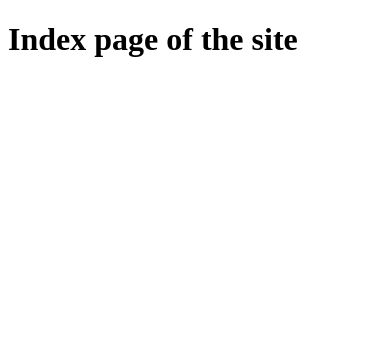
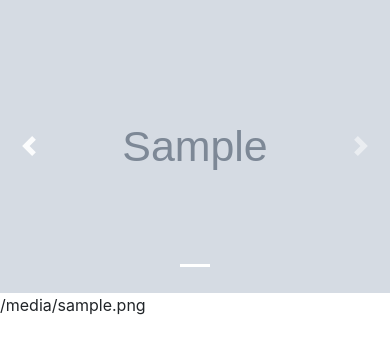
Before and after one commit to Trainzack/MarkTime, a Django app: page /MarkTime/ in a window 390 px wide. Shown: the top 354 px of the page. Run offline with Django 3.2, Linux system fonts and the light colour scheme; tables that the repository leaves empty hold one stand-in row (values such as "Sample post"); grey boxes marked "Sample" are stand-in pictures; some libraries are stand-ins or nearby versions.

Commit message:
Worked on Base and index templates
The Base Template is now a working version. It still needs to have the navbar put into it though.

The index template has been started. So far it only contains a carousel for different front-page BandPictures. It auto populates the carousel and works correctly atm.

```diff
--- a/MarkTimeSite/MarkTimeApp/templates/MarkTimeApp/Base.html
+++ b/MarkTimeSite/MarkTimeApp/templates/MarkTimeApp/Base.html
@@ -1,12 +1,21 @@
-<!-- This is the base html that will go into every single page of the site-->
-{% load static %}
-<!DOCTYPE html>
+<!doctype html>
 <html lang="en">
-<head>
-    <meta charset="UTF-8">
-    <title>MarkTIme</title>
-</head>
-<body>
-    {% block content %} <p>Default Content</p> {% endblock content %}
-</body>
+  <head>
+    <!-- Required meta tags -->
+    <meta charset="utf-8">
+    <meta name="viewport" content="width=device-width, initial-scale=1, shrink-to-fit=no">
+
+    <!-- Bootstrap CSS -->
+    <link rel="stylesheet" href="https://stackpath.bootstrapcdn.com/bootstrap/4.3.1/css/bootstrap.min.css" integrity="sha384-ggOyR0iXCbMQv3Xipma34MD+dH/1fQ784/j6cY/iJTQUOhcWr7x9JvoRxT2MZw1T" crossorigin="anonymous">
+
+    <title>Mark Time!</title>
+  </head>
+  <body>
+    {% block carousel %}{% endblock carousel%}
+    <!-- Optional JavaScript -->
+    <!-- jQuery first, then Popper.js, then Bootstrap JS -->
+    <script src="https://code.jquery.com/jquery-3.3.1.slim.min.js" integrity="sha384-q8i/X+965DzO0rT7abK41JStQIAqVgRVzpbzo5smXKp4YfRvH+8abtTE1Pi6jizo" crossorigin="anonymous"></script>
+    <script src="https://cdnjs.cloudflare.com/ajax/libs/popper.js/1.14.7/umd/popper.min.js" integrity="sha384-UO2eT0CpHqdSJQ6hJty5KVphtPhzWj9WO1clHTMGa3JDZwrnQq4sF86dIHNDz0W1" crossorigin="anonymous"></script>
+    <script src="https://stackpath.bootstrapcdn.com/bootstrap/4.3.1/js/bootstrap.min.js" integrity="sha384-JjSmVgyd0p3pXB1rRibZUAYoIIy6OrQ6VrjIEaFf/nJGzIxFDsf4x0xIM+B07jRM" crossorigin="anonymous"></script>
+  </body>
 </html>
--- a/MarkTimeSite/MarkTimeApp/templates/MarkTimeApp/Index.html
+++ b/MarkTimeSite/MarkTimeApp/templates/MarkTimeApp/Index.html
@@ -1,10 +1,48 @@
-<!DOCTYPE html>
-<html lang="en">
-<head>
-    <meta charset="UTF-8">
-    <title>MarkTime</title>
-</head>
-<body>
-    <h1>Index page of the site</h1>
-</body>
-</html>
+{% extends "MarkTimeApp/Base.html" %}
+{% block carousel %}
+    <!-- This is where the carousel is defined. Its set to a sliding animation using an interval of 4000ms for auto slide -->
+    <div id="BandPicCarousel" class="carousel slide" data-ride="carousel" data-interval="4000">
+        <ol class="carousel-indicators">
+            <!-- First indicator -->
+            <li data-target="#BandPicCarousel" data-slide-to="0" class="active"></li>
+            <!-- For loop to make indicators here. Uses the forloop counter -->
+            {% for picture_object in front_page_pictures|slice:"1:" %}
+                <li data-target="#BandPicCarousel" data-slide-to="{{ forloop.counter }}"></li>
+            {% endfor %}
+        </ol>
+
+        <div class="carousel-inner">
+            <!-- First carousel item with caption. Assume there is at least 1 picture on the front page. -->
+            <div class="carousel-item active">
+                <img src="{{ front_page_pictures.0.picture_file.url }}" class="d-block w-100" alt="{{ front_page_pictures.0.alt_text }}"/>
+                <div class="carousel-caption d-none d-md-block">
+                    <p>{{ front_page_pictures.0.caption }}</p>
+                </div>
+            </div>
+
+            <!-- For loop to put the pictures into the carousel. Starts with the second element of the front_page_pictures list -->
+            {% for picture_object in front_page_pictures|slice:"1:" %}
+                <div class="carousel-item">
+                    <img src="{{ picture_object.picture_file.url }}" class="d-block w-100" alt="{{ picture_object.alt_text }}"/>
+                    <div class="carousel-caption d-none d-md-block">
+                        <p>{{ picture_object.caption }}</p>
+                    </div>
+                </div>
+            {% endfor %}
+        </div> <!-- End carousel inner -->
+
+
+        <!-- These are the controls for manually going through the carousel -->
+        <!-- They can be removed if no controls are desired -->
+        <a class="carousel-control-prev" href="#BandPicCarousel" role="button" data-slide="prev">
+            <span class="carousel-control-prev-icon" aria-hidden="true"></span>
+            <span class="sr-only">Previous</span>
+        </a>
+        <a class="carousel-control-next" href="#BandPicCarousel" role="button" data-slide="next">
+            <span class="carousel-control-next-icon" aria-hidden="true"></span>
+            <span class="sr-only">Next</span>
+        </a>
+    </div> <!-- End Carousel -->
+
+    {{ front_page_pictures.0.picture_file.url}}
+{% endblock carousel %}
--- a/MarkTimeSite/MarkTimeApp/views.py
+++ b/MarkTimeSite/MarkTimeApp/views.py
@@ -1,12 +1,14 @@
 from django.shortcuts import render
 from django.http import HttpResponse, Http404
-from .models import EboardMember
+from .models import EboardMember, BandPicture
 
 # Create your views here.
 
 
 def index(request):
-    return render(request, 'MarkTimeApp/index.html')
+    front_page_pictures = BandPicture.objects.filter(on_front_page=True)
+    context = {"front_page_pictures": front_page_pictures}
+    return render(request, 'MarkTimeApp/index.html', context)
     # return HttpResponse("Dummy response for the index page")
 
 
```
Also changed, not shown: MarkTimeSite/MarkTimeApp/models.py (+6 -3 lines), MarkTimeSite/media/pictures/Iwo_jima.jpg (added), MarkTimeSite/media/pictures/Yasuho.png (added), MarkTimeSite/media/pictures/techies.jpg (added).
